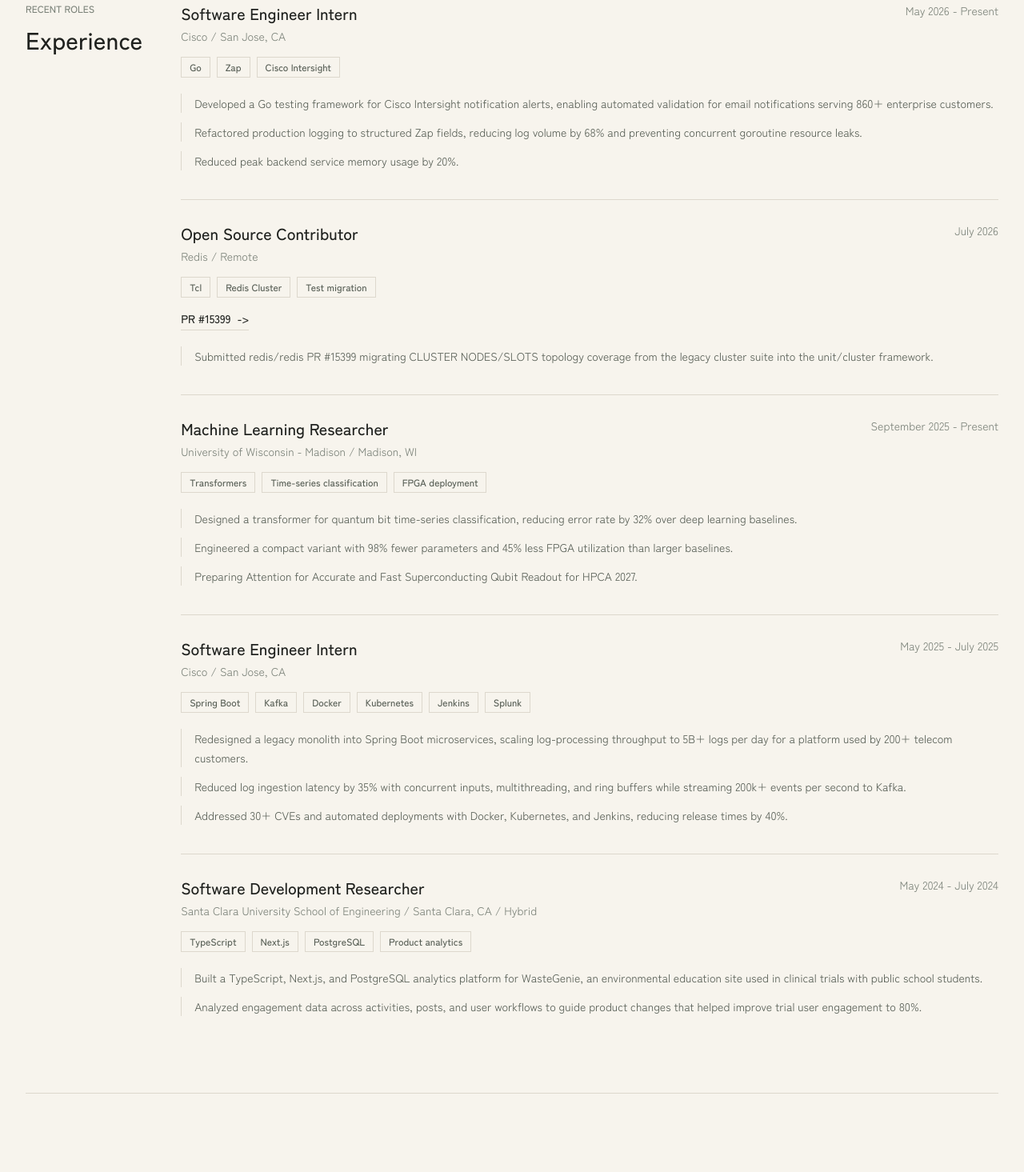
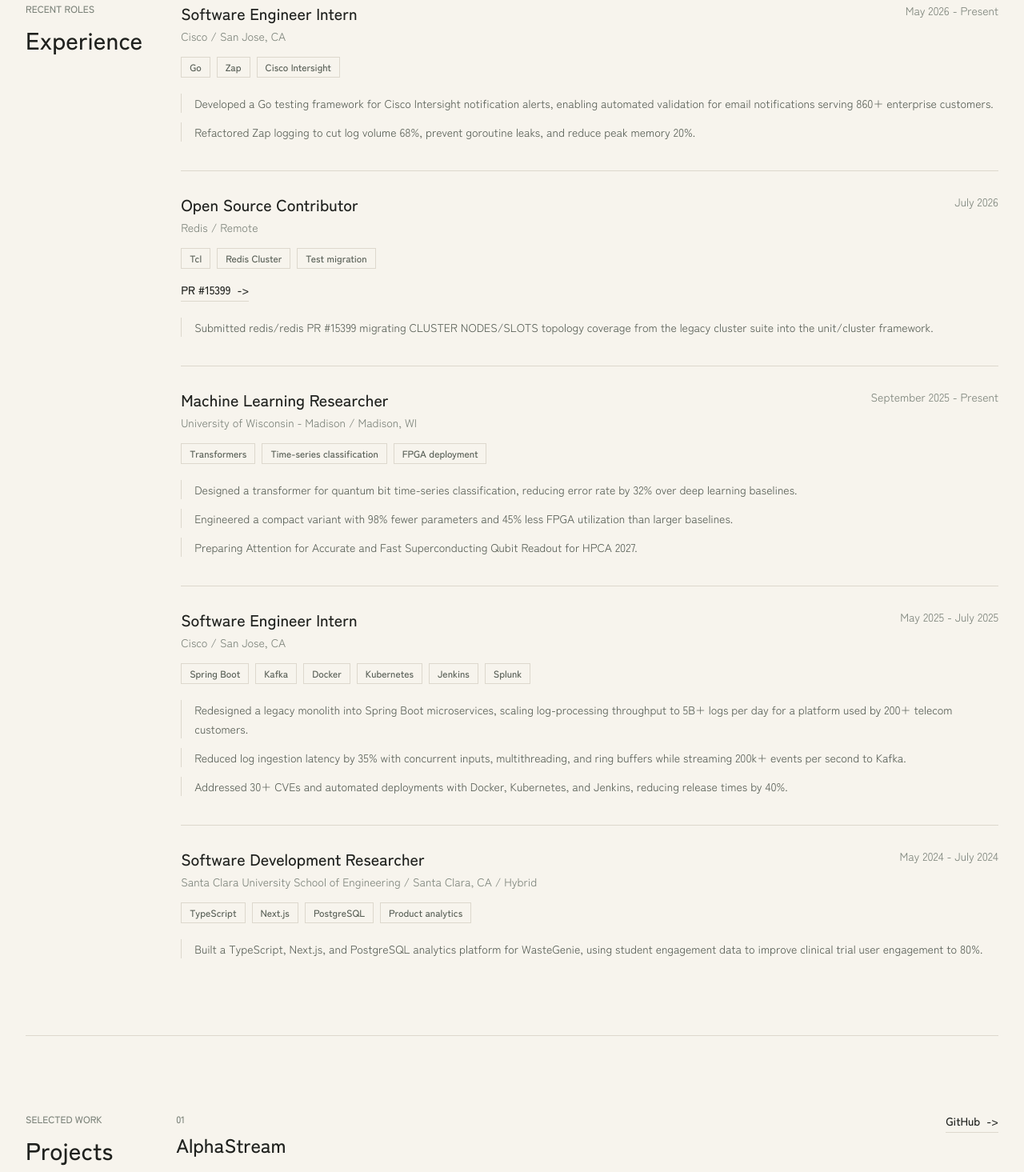
Before and after one commit to AditSingh10/AditSingh10.github.io, a React (Vite) app: page / in a window 1280 px wide. Shown: the part 1276-2741 px from the top of the page at 80% size. Built offline with nearby package versions, Linux system fonts and the light colour scheme.

Commit message:
content: tighten experience bullets

```diff
--- a/src/data/portfolio.ts
+++ b/src/data/portfolio.ts
@@ -137,8 +137,7 @@
     tools: ['Go', 'Zap', 'Cisco Intersight'],
     bullets: [
       'Developed a Go testing framework for Cisco Intersight notification alerts, enabling automated validation for email notifications serving 860+ enterprise customers.',
-      'Refactored production logging to structured Zap fields, reducing log volume by 68% and preventing concurrent goroutine resource leaks.',
-      'Reduced peak backend service memory usage by 20%.',
+      'Refactored Zap logging to cut log volume 68%, prevent goroutine leaks, and reduce peak memory 20%.',
     ],
   },
   {
@@ -195,8 +194,7 @@
     dates: 'May 2024 - July 2024',
     tools: ['TypeScript', 'Next.js', 'PostgreSQL', 'Product analytics'],
     bullets: [
-      'Built a TypeScript, Next.js, and PostgreSQL analytics platform for WasteGenie, an environmental education site used in clinical trials with public school students.',
-      'Analyzed engagement data across activities, posts, and user workflows to guide product changes that helped improve trial user engagement to 80%.',
+      'Built a TypeScript, Next.js, and PostgreSQL analytics platform for WasteGenie, using student engagement data to improve clinical trial user engagement to 80%.',
     ],
   },
 ]
```
Also changed, not shown: 2 other files (tests, documents, lock files or other folders).
